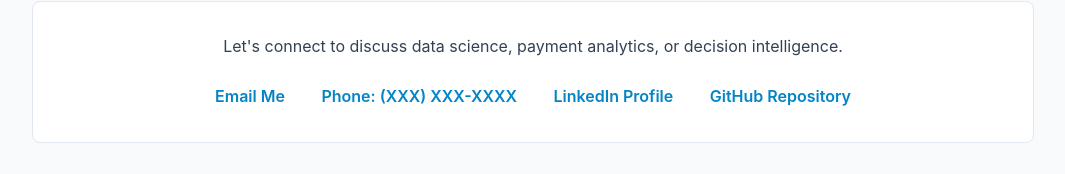
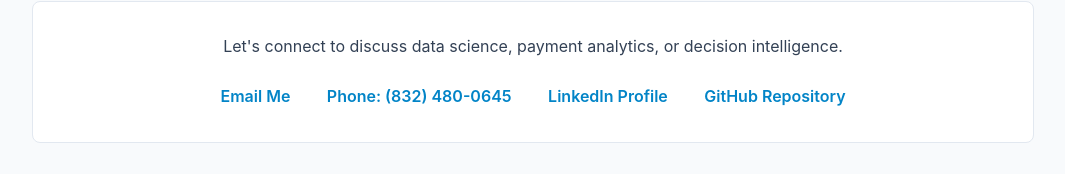
Before and after one commit to MAYRUAN/Data-Science-Professional-Portfolio, a plain HTML site: page index.html in a window 1280 px wide. Shown: the part 2094-2268 px from the top of the page, without its empty margins (107-1172 px from the left). Drawn offline with Linux system fonts and the light colour scheme.

Commit message:
Update index.html

```diff
--- a/index.html
+++ b/index.html
@@ -184,7 +184,7 @@
         <p style="margin-bottom: 1.5rem;">Let's connect to discuss data science, payment analytics, or decision intelligence.</p>
         <div class="contact-links">
           <a href="mailto:maymayr1130@gmail.com">Email Me</a>
-          <a href="tel:+1832-480-0645">Phone: (XXX) XXX-XXXX</a>
+          <a href="tel:+18324800645">Phone: (832) 480-0645</a>
           <a href="https://www.linkedin.com/in/chunmei-ruan/" target="_blank">LinkedIn Profile</a>
           <a href="https://github.com/MAYRUAN/Data-Science-Professional-Portfolio" target="_blank">GitHub Repository</a>
         </div>
```
